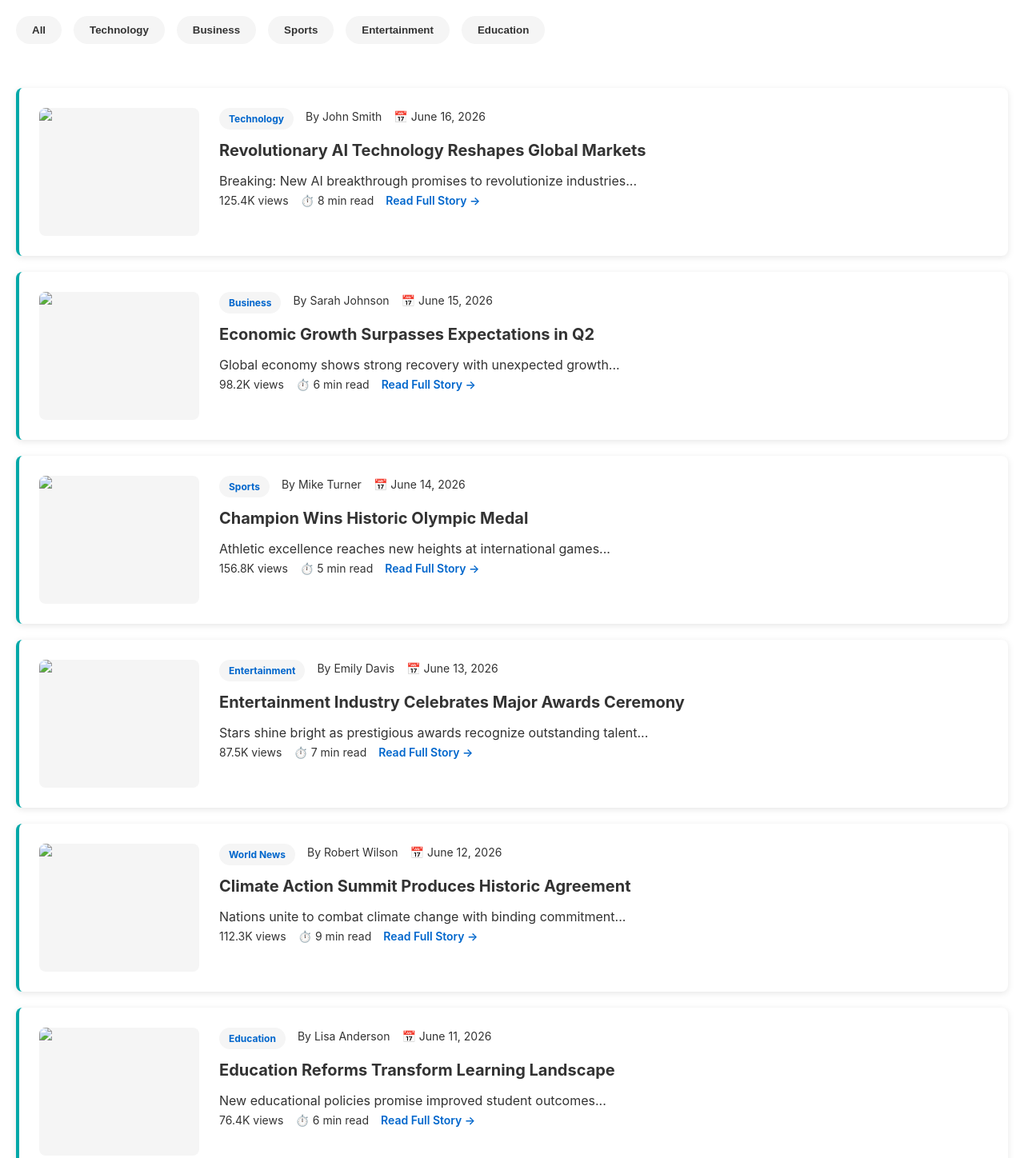
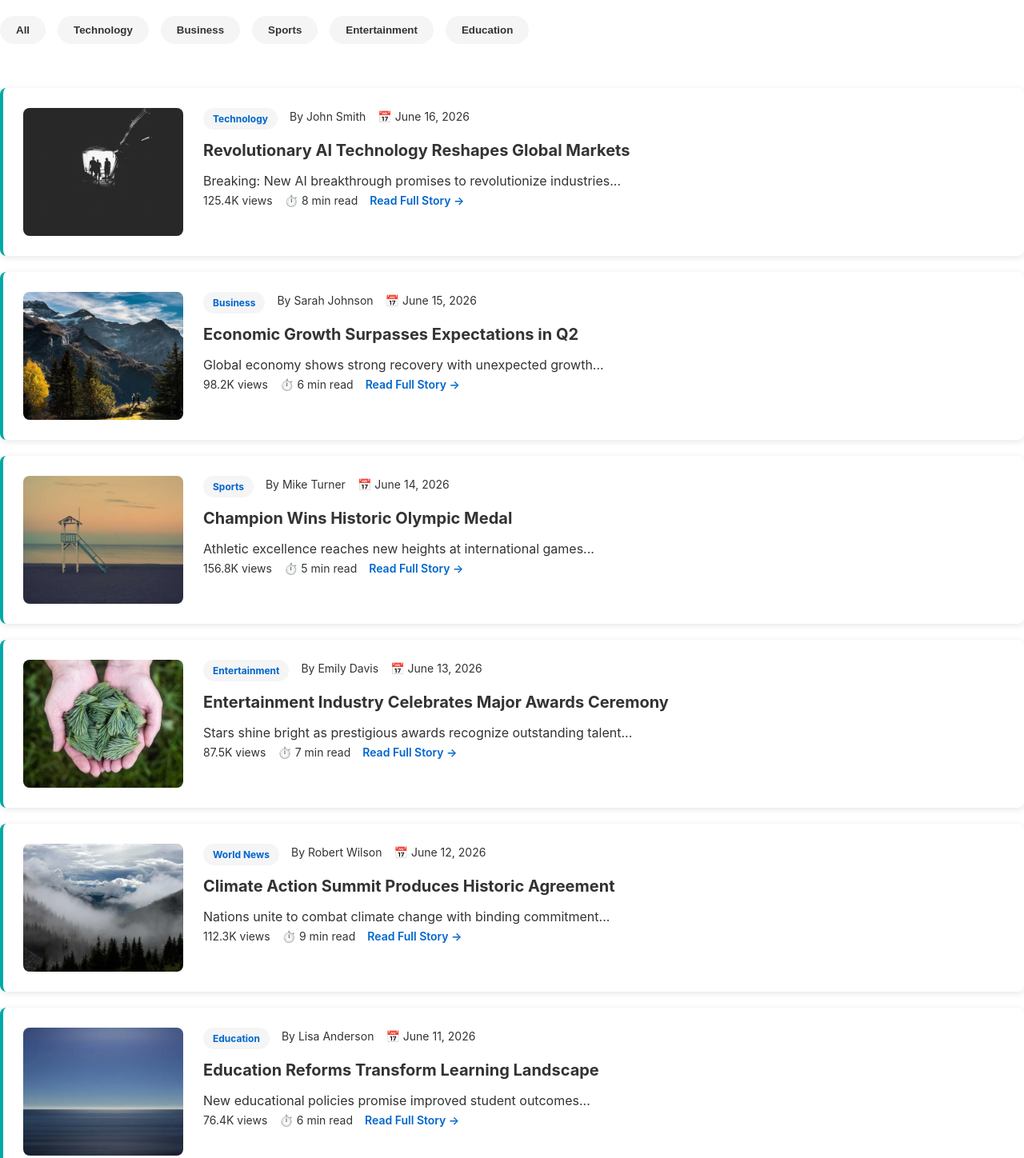
Before and after one commit to dineshsaripirala/NEWS5, a website: page latest.html in a window 1280 px wide. Shown: the part 300-1748 px from the top of the page at 80% size. Drawn offline with Linux system fonts and the light colour scheme.

Commit message:
Update latest.html

```diff
--- a/latest.html
+++ b/latest.html
@@ -39,7 +39,7 @@
             </div>
         </div>
 
-        <div class="container">
+        <!<div class="container">
             <div style="display: flex; gap: 15px; margin: 40px 0; overflow-x: auto; padding-bottom: 15px;">
                 <button type="button" style="background-color: var(--lightGray); color: var(--darkGray); padding: 10px 20px; border-radius: 20px; border: none; font-weight: 600; cursor: pointer; white-space: nowrap;">All</button>
                 <button type="button" style="background-color: var(--lightGray); color: var(--darkGray); padding: 10px 20px; border-radius: 20px; border: none; font-weight: 600; cursor: pointer; white-space: nowrap;">Technology</button>
@@ -50,7 +50,7 @@
             </div>
 
             <div class="news-item">
-                <img src="images/article-1.webp" style="width:200px; height:160px; border-radius:8px; object-fit:cover; flex-shrink:0;" alt="Revolutionary AI Technology Reshapes Global Markets" loading="lazy" decoding="async" width="200" height="160">
+                <img src="article-1.webp" style="width:200px; height:160px; border-radius:8px; object-fit:cover; flex-shrink:0;" alt="Revolutionary AI Technology Reshapes Global Markets" loading="lazy" decoding="async" width="200" height="160">
                 <div class="news-content">
                     <div class="news-meta">
                         <span class="category-badge">Technology</span>
@@ -68,7 +68,7 @@
             </div>
 
             <div class="news-item">
-                <img src="images/article-2.webp" style="width:200px; height:160px; border-radius:8px; object-fit:cover; flex-shrink:0;" alt="Economic Growth Surpasses Expectations in Q2" loading="lazy" decoding="async" width="200" height="160">
+                <img src="article-2.webp" style="width:200px; height:160px; border-radius:8px; object-fit:cover; flex-shrink:0;" alt="Economic Growth Surpasses Expectations in Q2" loading="lazy" decoding="async" width="200" height="160">
                 <div class="news-content">
                     <div class="news-meta">
                         <span class="category-badge">Business</span>
@@ -86,7 +86,7 @@
             </div>
 
             <div class="news-item">
-                <img src="images/article-3.webp" style="width:200px; height:160px; border-radius:8px; object-fit:cover; flex-shrink:0;" alt="Champion Wins Historic Olympic Medal" loading="lazy" decoding="async" width="200" height="160">
+                <img src="article-3.webp" style="width:200px; height:160px; border-radius:8px; object-fit:cover; flex-shrink:0;" alt="Champion Wins Historic Olympic Medal" loading="lazy" decoding="async" width="200" height="160">
                 <div class="news-content">
                     <div class="news-meta">
                         <span class="category-badge">Sports</span>
@@ -104,7 +104,7 @@
             </div>
 
             <div class="news-item">
-                <img src="images/article-4.webp" style="width:200px; height:160px; border-radius:8px; object-fit:cover; flex-shrink:0;" alt="Entertainment Industry Celebrates Major Awards Ceremony" loading="lazy" decoding="async" width="200" height="160">
+                <img src="article-4.webp" style="width:200px; height:160px; border-radius:8px; object-fit:cover; flex-shrink:0;" alt="Entertainment Industry Celebrates Major Awards Ceremony" loading="lazy" decoding="async" width="200" height="160">
                 <div class="news-content">
                     <div class="news-meta">
                         <span class="category-badge">Entertainment</span>
@@ -122,7 +122,7 @@
             </div>
 
             <div class="news-item">
-                <img src="images/article-5.webp" style="width:200px; height:160px; border-radius:8px; object-fit:cover; flex-shrink:0;" alt="Climate Action Summit Produces Historic Agreement" loading="lazy" decoding="async" width="200" height="160">
+                <img src="article-5.webp" style="width:200px; height:160px; border-radius:8px; object-fit:cover; flex-shrink:0;" alt="Climate Action Summit Produces Historic Agreement" loading="lazy" decoding="async" width="200" height="160">
                 <div class="news-content">
                     <div class="news-meta">
                         <span class="category-badge">World News</span>
@@ -140,7 +140,7 @@
             </div>
 
             <div class="news-item">
-                <img src="images/article-6.webp" style="width:200px; height:160px; border-radius:8px; object-fit:cover; flex-shrink:0;" alt="Education Reforms Transform Learning Landscape" loading="lazy" decoding="async" width="200" height="160">
+                <img src="article-6.webp" style="width:200px; height:160px; border-radius:8px; object-fit:cover; flex-shrink:0;" alt="Education Reforms Transform Learning Landscape" loading="lazy" decoding="async" width="200" height="160">
                 <div class="news-content">
                     <div class="news-meta">
                         <span class="category-badge">Education</span>
@@ -158,7 +158,7 @@
             </div>
 
             <div class="news-item">
-                <img src="images/article-7.webp" style="width:200px; height:160px; border-radius:8px; object-fit:cover; flex-shrink:0;" alt="Lifestyle Trends Dominate Summer Season" loading="lazy" decoding="async" width="200" height="160">
+                <img src="article-7.webp" style="width:200px; height:160px; border-radius:8px; object-fit:cover; flex-shrink:0;" alt="Lifestyle Trends Dominate Summer Season" loading="lazy" decoding="async" width="200" height="160">
                 <div class="news-content">
                     <div class="news-meta">
                         <span class="category-badge">Lifestyle</span>
@@ -176,7 +176,7 @@
             </div>
 
             <div class="news-item">
-                <img src="images/article-8.webp" style="width:200px; height:160px; border-radius:8px; object-fit:cover; flex-shrink:0;" alt="Political Developments Shape International Relations" loading="lazy" decoding="async" width="200" height="160">
+                <img src="article-8.webp" style="width:200px; height:160px; border-radius:8px; object-fit:cover; flex-shrink:0;" alt="Political Developments Shape International Relations" loading="lazy" decoding="async" width="200" height="160">
                 <div class="news-content">
                     <div class="news-meta">
                         <span class="category-badge">Politics</span>
```
